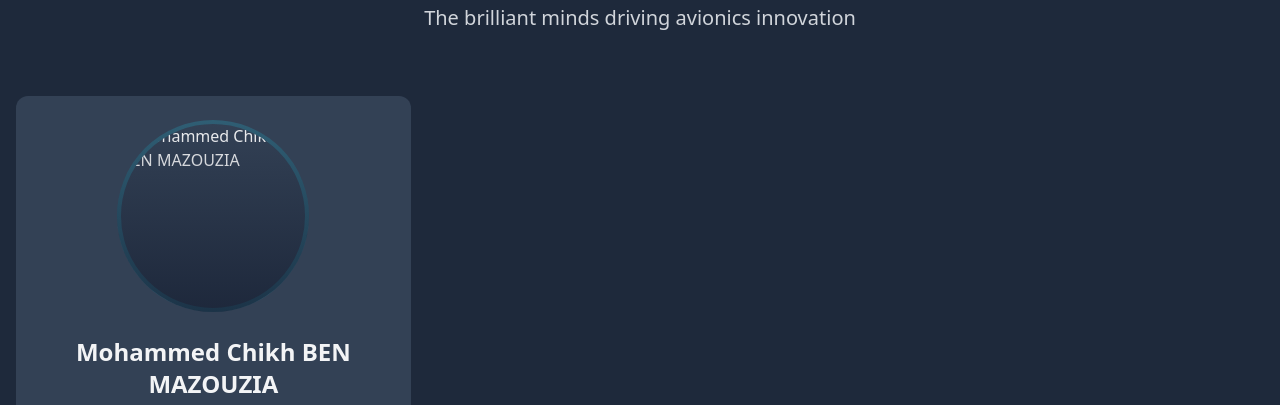
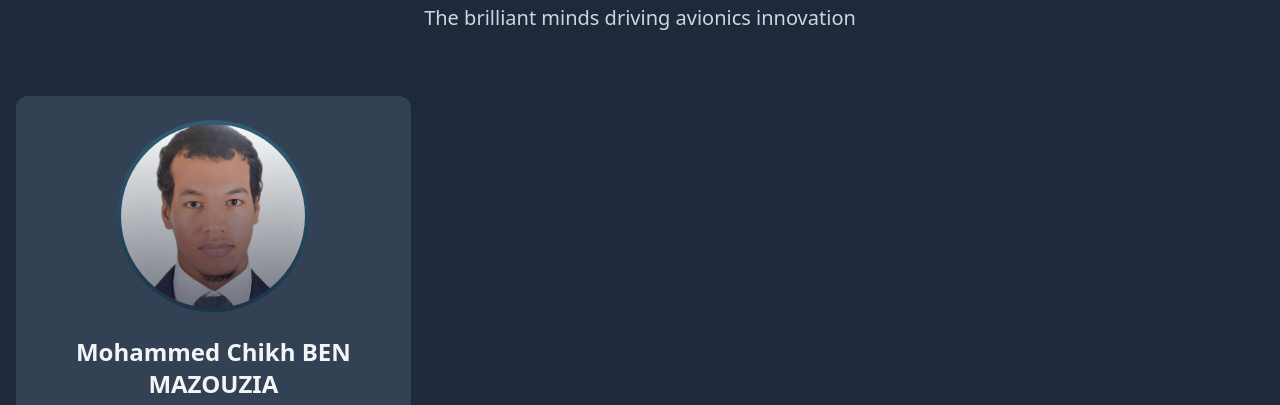
Before and after one commit to mrmim3r/Avionixwebsite, a plain HTML site: page index.html in a window 1280 px wide. Shown: the part 1540-1945 px from the top of the page. Drawn offline with nearby package versions, Linux system fonts and the light colour scheme.

Commit message:
Update index.html

```diff
--- a/index.html
+++ b/index.html
@@ -288,7 +288,7 @@
             <!-- Team Member Card -->
             <div class="group bg-slate-700 p-6 rounded-xl transition-all hover:bg-slate-600/50 hover:shadow-xl hover:-translate-y-2">
                 <div class="relative w-48 h-48 mx-auto mb-6">
-                    <img src="./img/photo_2025-01-12_16-43-26(2).jpg"
+                    <img src="./photo_2025-01-12_16-43-26(2).jpg"
                          alt="Mohammed Chikh BEN MAZOUZIA"
                          class="w-full h-full object-cover rounded-full border-4 border-cyan-400/20 group-hover:border-cyan-400/40">
                     <div class="absolute inset-0 bg-gradient-to-t from-slate-900/60 to-transparent rounded-full"></div>
```
